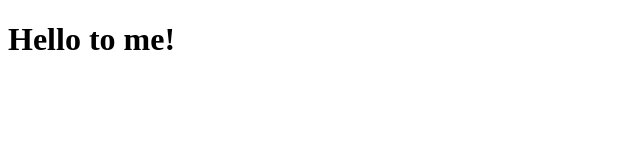
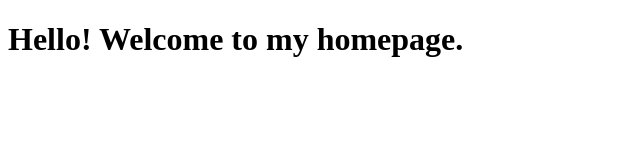
Before and after one commit to Cantreez/Cantreez.github.io, a plain HTML site: page index.html in a window 1280 px wide. Shown: the whole page, without its empty margins (0-640 px from the left). Drawn offline with Linux system fonts and the light colour scheme.

Commit message:
Change Title and H1

```diff
--- a/index.html
+++ b/index.html
@@ -1,9 +1,9 @@
 <!DOCTYPE html>
 <html lang=""en">
     <head>
-        <title>Hello world </title>
+        <title>Matt's Website</title>
     </head>
     <body>
-        <h1>Hello to me!</h1>
+        <h1>Hello! Welcome to my homepage.</h1>
     </body>
 </html>
```
